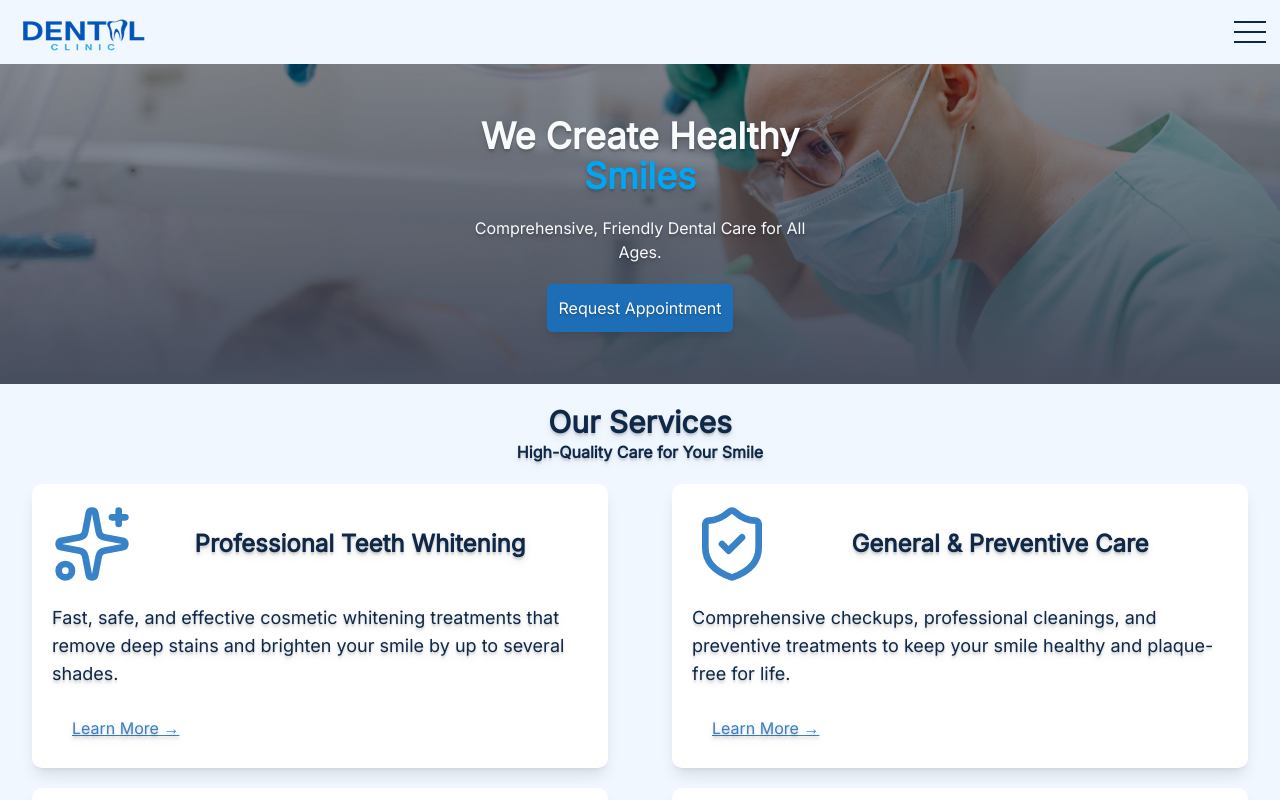
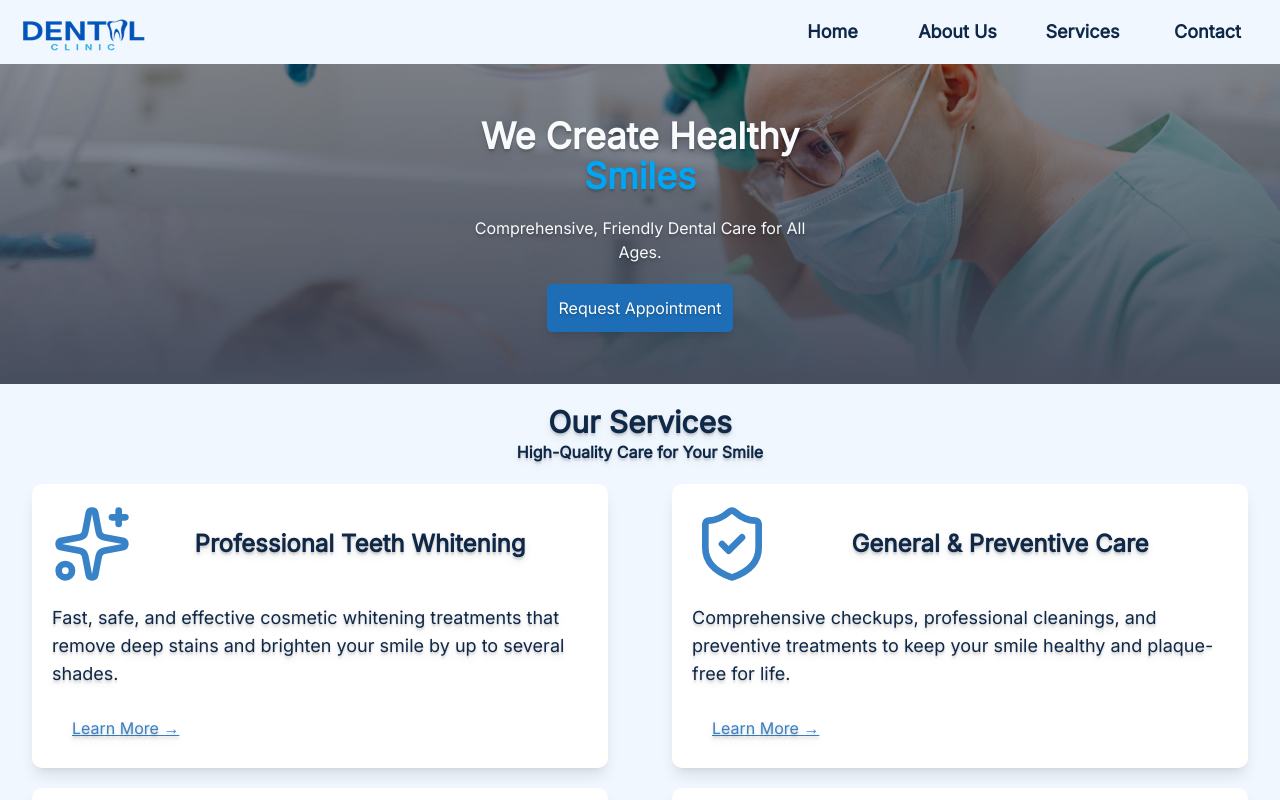
Before and after one commit to GilbertoBispo/dental-clinic-landing-page, a Next.js app: page / in a window 1280 px wide. Shown: the top 800 px of the page. Built offline with nearby package versions, Linux system fonts and the light colour scheme.

Commit message:
feat(header): Oculta  botão de menu no lado direito do <header> a partir de 1024px de largura e deixa os links visíveis criando uma <div> separada

```diff
--- a/app/components/sections/Header.tsx
+++ b/app/components/sections/Header.tsx
@@ -26,9 +26,12 @@ export default function Header() {
 
     return (
         <div>
-            <Boxes className="flex">
+            <Boxes className="flex lg:justify-between">
+                {/* Logo */}
                 <img src="/logotype2.png" alt="Dental Clinic logotype" className="w-40 h-16"/>
-                <div className="w-full flex items-center justify-end px-2.5">
+
+                {/* Botão de menu */}
+                <div className="w-full flex items-center justify-end px-2.5 lg:hidden">
                     <button ref={button} onClick={handleActive} className="w-10 h-10 bg- flex flex-col gap-2 justify-center items-center">
                         <span className={`w-8 h-0.5 inline-block bg-(--dark) duration-200 ${isActive ? 'bg-(--dark) rotate-45 translate-y-2 duration-200' : 'bg-(--dark)'}`}></span>
                         <span className={`w-8 h-0.5 inline-block bg-(--dark) duration-200 ${isActive ? 'opacity-0' : 'bg-(--dark)'}`}></span>
@@ -36,6 +39,7 @@ export default function Header() {
                     </button>
                 </div>
 
+                {/* Links do menu mobile */}
                 <div className={`fixed z-1 ${isActive ? 'shadow-lg flex flex-col items-center justify-start fixed top-0 left-0 h-full w-[85%] bg-white/30 backdrop-blur-sm transition-all duration-500 translate-x-0' : 'flex flex-col items-center justify-start fixed top-0 left-0 h-full w-[85%] bg-white/30 backdrop-blur-sm transition-all duration-500 -translate-x-full'}`}>
                     <nav className="h-full">
                         <ul className="flex flex-col gap-5 items-center font-bold text-xl">
@@ -47,6 +51,18 @@ export default function Header() {
                         </ul>
                     </nav>
                 </div>
+
+                {/* Links do menu desktop */}
+                <div className="hidden lg:block h-full mx-5 w-120">
+                    <nav className="h-full">
+                        <ul className="flex items-center font-bold text-lg h-full gap-5">
+                            <li className="w-full text-center cursor-pointer hover:text-(--light) transition-all duration-250 delay-100 ease-in-out"><a href="">Home</a></li>
+                            <li className="w-full text-center cursor-pointer hover:text-(--light) transition-all duration-250 delay-100 ease-in-out"><a href="">About Us</a></li>
+                            <li className="w-full text-center cursor-pointer hover:text-(--light) transition-all duration-250 delay-100 ease-in-out"><a href="">Services</a></li>
+                            <li className="w-full text-center cursor-pointer hover:text-(--light) transition-all duration-250 delay-100 ease-in-out"><a href="">Contact</a></li>
+                        </ul>
+                    </nav>
+                </div>
             </Boxes>
         </div>
     );
```
